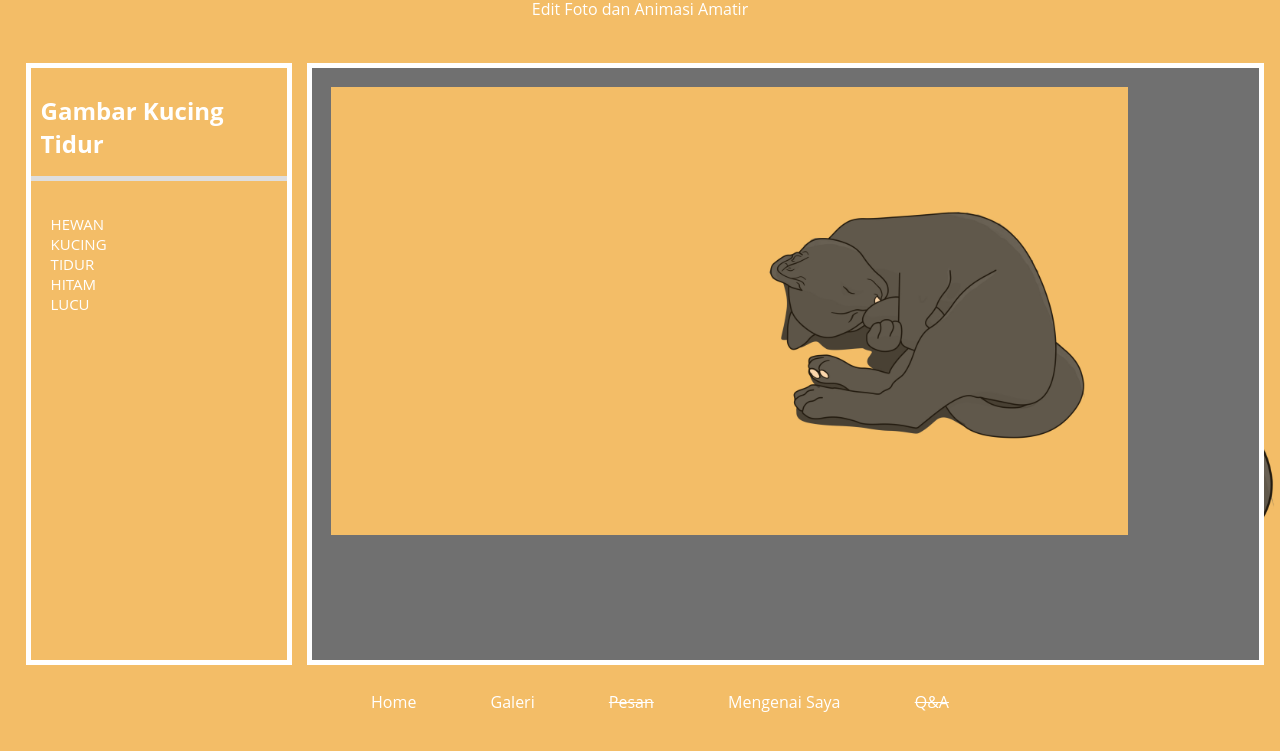
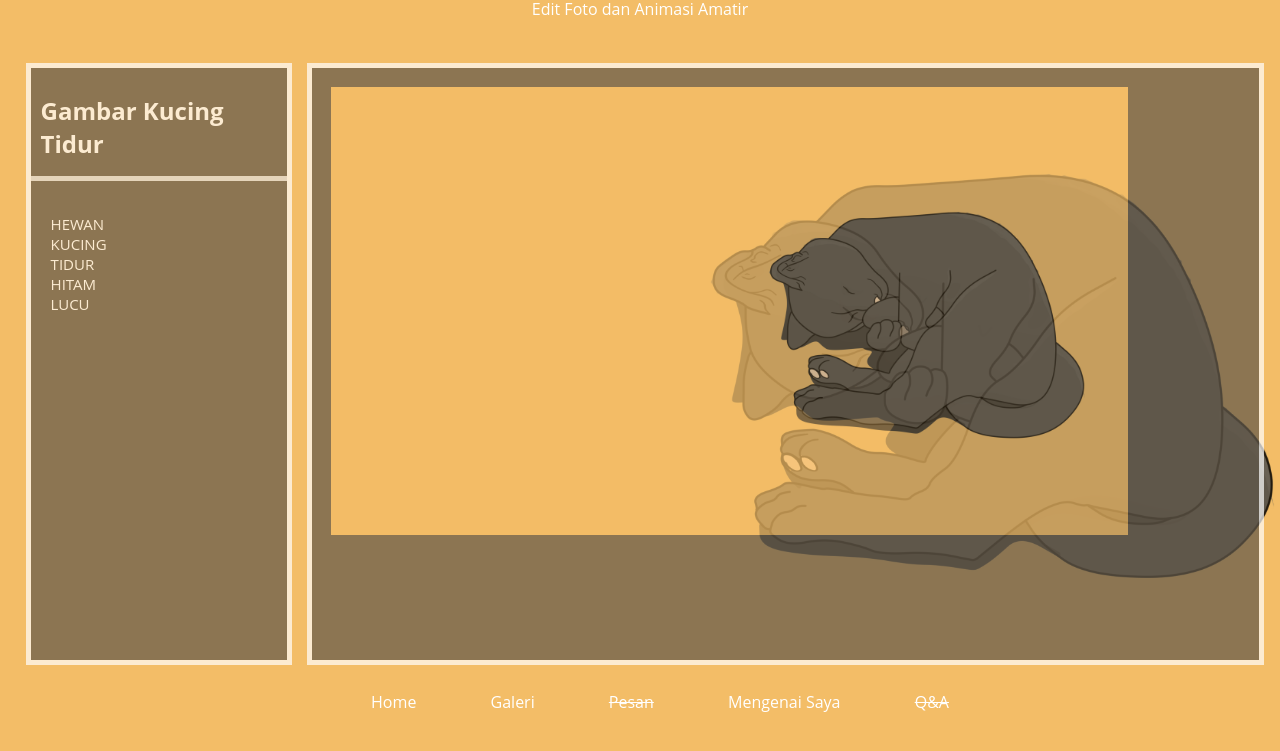
Before and after one commit to Ariqira/Zkuy, a plain HTML site: page galeri.html in a window 1280 px wide. Shown: the part 49-800 px from the top of the page. Drawn offline with Linux system fonts and the light colour scheme.

Commit message:
Update style.css

```diff
--- a/style.css
+++ b/style.css
@@ -74,7 +74,8 @@ hr {
 	overflow-x:hidden;
 	overflow-y:hidden;
 	border: 5px solid;
-	background:#707070;
+	background:#60584b;
+	opacity:0.7;
 }
 
 .konten {
@@ -102,6 +103,8 @@ div.konten img{
 	left: 2%;
 	border: 5px solid;
 	overflow-x:hidden;
+	background:#60584b;
+	opacity:0.7;
 }
 
 .atassamping{
```
